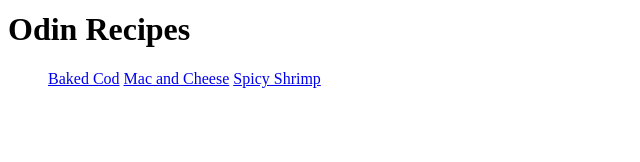
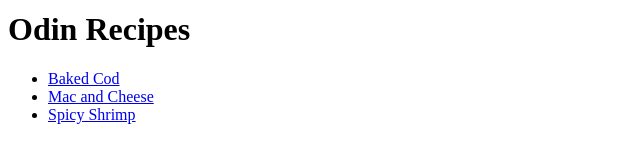
Before and after one commit to robertb87/odin-recipes, a plain HTML site: page index.html in a window 1280 px wide. Shown: the part 340-502 px from the top of the page, without its empty margins (0-640 px from the left). Drawn offline with Linux system fonts and the light colour scheme.

Commit message:
Fix unordered list tag in index.html

```diff
--- a/index.html
+++ b/index.html
@@ -11,9 +11,9 @@
     </p>
     <p>
         <ul>
-            <il><a href="./recipes/baked-cod.html">Baked Cod</a></il>
-            <il><a href="./recipes/mac-and-cheese.html">Mac and Cheese</a></il>
-            <il><a href="./recipes/spicy-shrimp.html">Spicy Shrimp</a></il>
+            <li><a href="./recipes/baked-cod.html">Baked Cod</a></li>
+            <li><a href="./recipes/mac-and-cheese.html">Mac and Cheese</a></li>
+            <li><a href="./recipes/spicy-shrimp.html">Spicy Shrimp</a></li>
         </ul>
     </p>
 </body>
```
